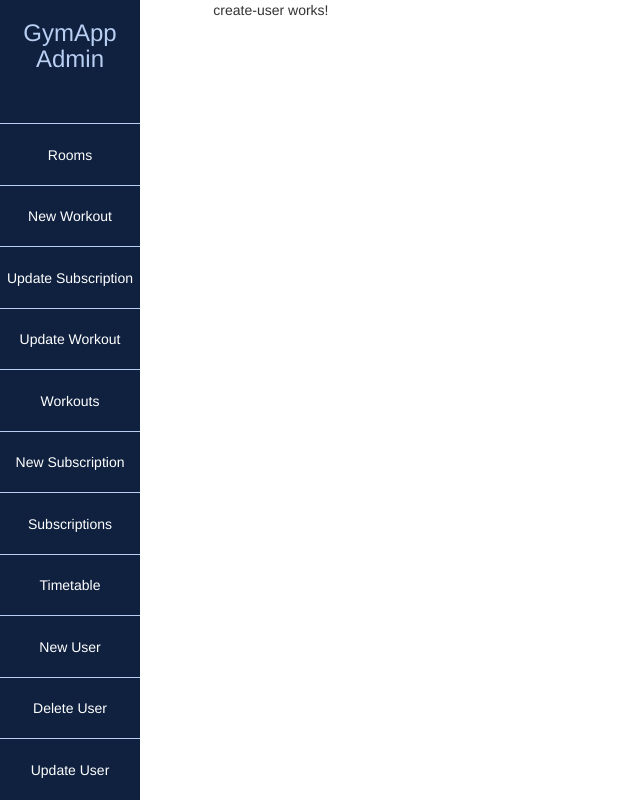
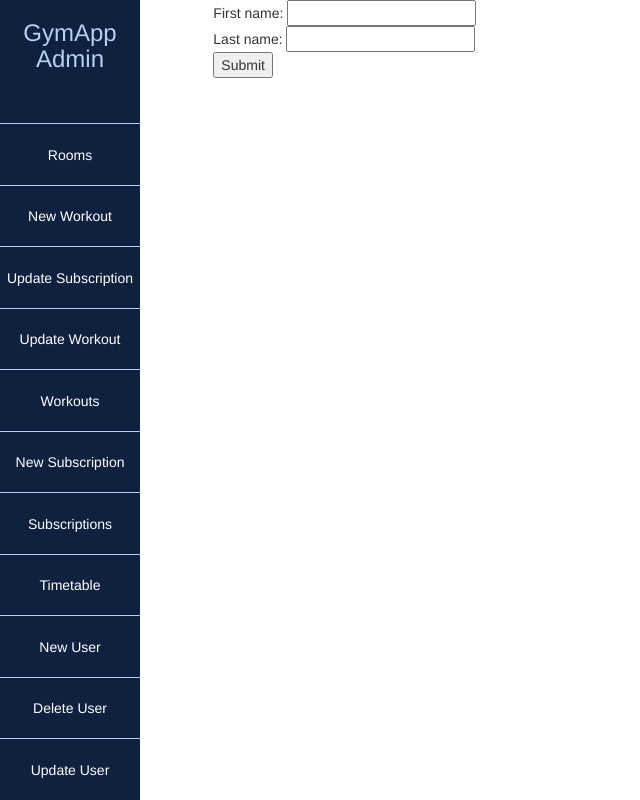
Before and after one commit to CCMV2/GymApplication, an Angular app in the folder GymAppUI/: page /createuser in a window 1280 px wide. Shown: the whole page, without its empty margins (0-640 px from the left). Built offline with nearby package versions, Linux system fonts and the light colour scheme.

Commit message:
create-user page

```diff
--- a/GymAppUI/src/app/app-routing.module.ts
+++ b/GymAppUI/src/app/app-routing.module.ts
@@ -13,6 +13,7 @@ import { CreateUserComponent } from './create-user/create-user.component';
 import { DeleteUserComponent } from './delete-user/delete-user.component';
 import { LoginPageComponent } from './login-page/login-page.component';
 import { UpdateUserComponent } from './update-user/update-user.component';
+import { UserPageComponent } from "./user-page/user-page.component";
 
 const routes: Routes = [
     { path: '', redirectTo: '/login', pathMatch: 'full' },
@@ -27,7 +28,8 @@ const routes: Routes = [
     { path: 'createuser', component: CreateUserComponent},
     { path: 'deleteuser', component: DeleteUserComponent},
     { path: 'login', component: LoginPageComponent},
-    { path: 'updateuser', component: UpdateUserComponent}
+    { path: 'updateuser', component: UpdateUserComponent},
+    { path: 'listusers', component: UserPageComponent}
 ];
 
 @NgModule({
--- a/GymAppUI/src/app/create-user/create-user.component.html
+++ b/GymAppUI/src/app/create-user/create-user.component.html
@@ -1,3 +1,5 @@
-<p>
-  create-user works!
-</p>
+ <div style= " margin: 0 auto;">
+ First name: <input type="text" name="fname"><br>
+  Last name: <input type="text" name="lname"><br>
+  <input type="submit" value="Submit">
+  </div>
```
